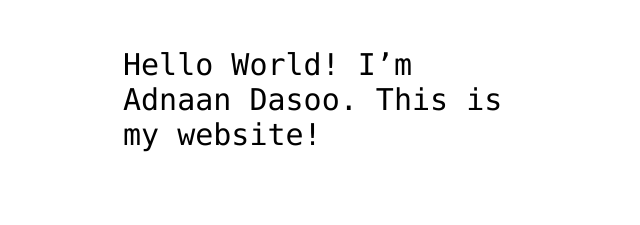
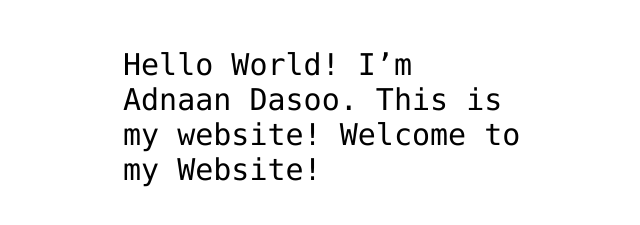
Before and after one commit to adnaandasoo/adnaandasoo.github.io, a plain HTML site: page index.html in a window 1280 px wide. Shown: the part 341-566 px from the top of the page, without its empty margins (317-957 px from the left). Drawn offline with Linux system fonts and the light colour scheme.

Commit message:
Update index.html

```diff
--- a/index.html
+++ b/index.html
@@ -12,7 +12,10 @@
 <img src="https://octodex.github.com/images/daftpunktocat-thomas.gif" id="octocat" alt="octocat-gif" />
 
 <!-- Change this code here by copy and pasting your template on line 15 -->
-<p>Hello World! I’m Adnaan Dasoo. This is my website!</p>
+<p>
+  Hello World! I’m Adnaan Dasoo. This is my website!
+  Welcome to my Website!
+</p>
 
 </body>
 </html>
```
